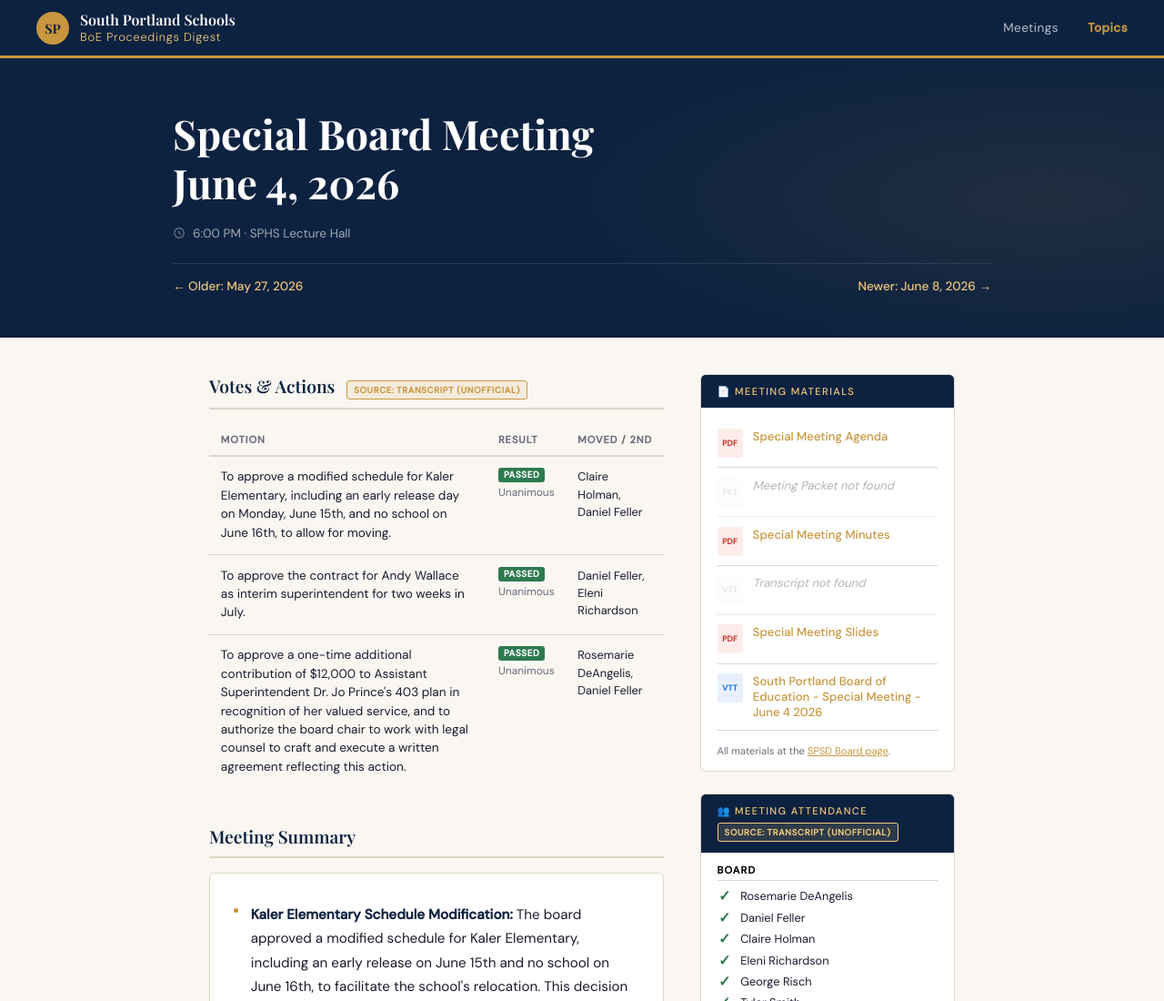
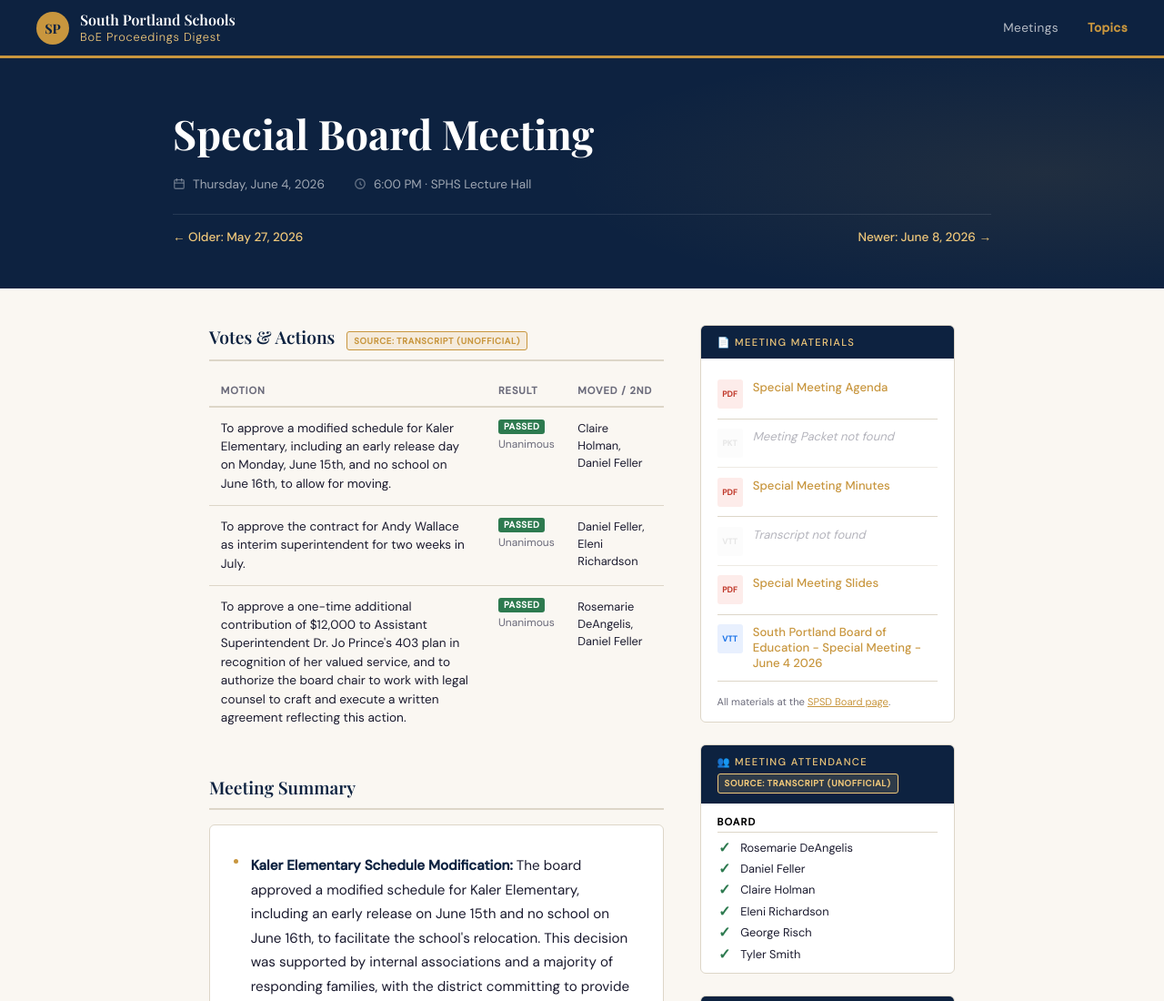
Before and after one commit to wheelerbb/spsd-board-meetings, an Eleventy site: page src/meetings/2026-06-04.njk in a window 1280 px wide. Shown: the top 1100 px of the page at 91% size. Built offline with nearby package versions, Linux system fonts and the light colour scheme; Eleventy itself is replaced by a stand-in of ours; files that its build step writes are made by us from their sources.

Commit message:
Revert incorrect removal of the meeting header's date line
The standard meeting page header shows the title alone in the H1, with the
date as a separate meta-item row below it (calendar icon + day/date) — every
meeting file except two follows this. The two exceptions (2026-06-04,
2026-08-17) had the date wrongly baked into the heading field itself via
"<br>", which a previous change misdiagnosed as "the date subtitle is
redundant with the H1" and fixed by removing the meta-item row site-wide
instead. Restores the meta-item row and fixes the two headings to match
every other meeting's single-line format.

```diff
--- a/src/_includes/layouts/meeting.njk
+++ b/src/_includes/layouts/meeting.njk
@@ -6,6 +6,10 @@ layout: layouts/base.njk
   <div class="header-inner">
     <h1>{{ heading | safe }}</h1>
     <div class="meeting-meta">
+      <div class="meta-item">
+        <svg width="14" height="14" viewBox="0 0 16 16" fill="none" stroke="currentColor" stroke-width="1.5"><rect x="2" y="3" width="12" height="11" rx="1.5"/><path d="M2 7h12M5 1v4M11 1v4"/></svg>
+        {{ day_of_week }}, {{ display_date }}
+      </div>
       <div class="meta-item">
         <svg width="14" height="14" viewBox="0 0 16 16" fill="none" stroke="currentColor" stroke-width="1.5"><circle cx="8" cy="8" r="6"/><path d="M8 5v3l2 2"/></svg>
         {{ time }} · {{ location }}
--- a/src/meetings/2026-06-04.njk
+++ b/src/meetings/2026-06-04.njk
@@ -6,7 +6,7 @@ blurb: The board approved a modified schedule for Kaler Elementary to facilitate
   Nally.
 layout: layouts/meeting.njk
 title: June 4, 2026 — Special Board Meeting — SPSD
-heading: Special Board Meeting<br>June 4, 2026
+heading: Special Board Meeting
 breadcrumb: Jun 4, 2026
 meeting_tag: Special Board Meeting
 display_date: June 4, 2026
--- a/src/meetings/2026-08-17.njk
+++ b/src/meetings/2026-08-17.njk
@@ -1,7 +1,7 @@
 ---
 layout: layouts/meeting.njk
 title: August 17, 2026 — School Board Meeting — SPSD
-heading: August Regular Meeting<br>August 17, 2026
+heading: August Regular Meeting
 breadcrumb: Aug 17, 2026
 meeting_tag: Regular Board Meeting
 display_date: August 17, 2026
```
